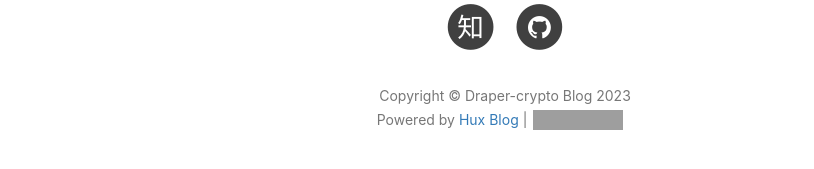
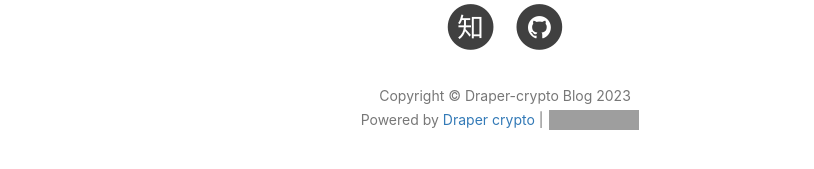
Before and after one commit to Draper-crypto/Draper-crypto.github.io, a Jekyll site: the page built from index.html, in a window 1280 px wide and 900 px high, scrolled down 2508 px. Shown: the part 676-845 px from the top of the window, without its empty margins (135-949 px from the left). Built offline with Jekyll 4.4.1, drawn with Linux system fonts in a browser that asks for light colours; nearby versions of some CDN libraries; the list of posts is cut into pages by our own code; comment, search, counter and statistics services are not loaded; grey boxes are pictures that could not be loaded.

Commit message:
更新 footer.html

```diff
--- a/_includes/footer.html
+++ b/_includes/footer.html
@@ -9,7 +9,7 @@
                 <p class="copyright text-muted">
                     Copyright &copy; {{ site.title }} {{ site.time | date: '%Y' }}
                     <br>
-                    Powered by <a href="http://huangxuan.me">Hux Blog</a> |
+                    Powered by <a href="https://github.com/Draper-crypto/Draper-crypto.github.io">Draper crypto</a> |
                     <iframe style="margin-left: 2px; margin-bottom:-5px;" frameborder="0" scrolling="0" width="100px"
                         height="20px"
                         src="https://ghbtns.com/github-btn.html?user=huxpro&repo=huxpro.github.io&type=star&count=true">
```
